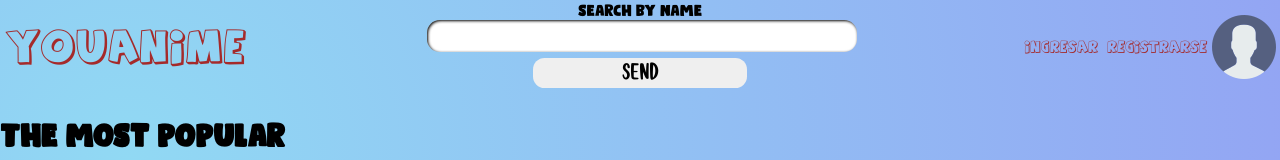
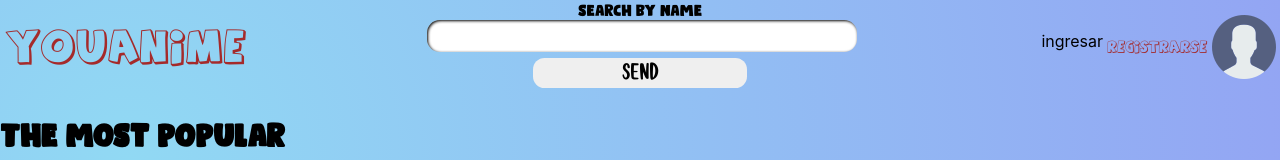
Before and after one commit to floresmatias0/animedb, a React (Create React App) app in the folder client/: page / in a window 1280 px wide. Shown: the top 160 px of the page. Built offline with nearby package versions, Linux system fonts and the light colour scheme; no server answers.

Commit message:
controllers and routes finish for operation and user

```diff
--- a/client/src/App.js
+++ b/client/src/App.js
@@ -35,7 +35,7 @@ function App() {
       <Route exact path="/animes/:nameGenre" component={ByGenre}/>
       <Route exact path="/register" component={Register}/>
       <Route exact path="/login" component={Login}/>
-      <Route exact path="/profile" component={Profile}/>
+      <Route exact path="/profile/:idUser" component={Profile}/>
     </div>
   );
 }
--- a/client/src/components/navbar/navbar.js
+++ b/client/src/components/navbar/navbar.js
@@ -7,6 +7,7 @@ import axios from 'axios';
 import { connect } from 'react-redux';
 import { removeUser } from '../../redux/animesDuck/animesDuck';
 import Swal from 'sweetalert2';
+import bcrypt from 'bcryptjs';
 
 
 const Navbar = ({USERS,REMOVEUSER}) => {
@@ -44,6 +45,88 @@ const Navbar = ({USERS,REMOVEUSER}) => {
         window.location.reload()
     }
 
+    const loginWithSweetAlert = () => {
+        Swal.fire({
+            title: 'Login',
+            html: `<input type="text" id="login" class="swal2-input" placeholder="Email">
+            <input type="password" id="password" class="swal2-input" placeholder="Password">`,
+            confirmButtonText: 'Sign in',
+            focusConfirm: false,
+            preConfirm: async() => {
+              const login = Swal.getPopup().querySelector('#login').value
+              const password = Swal.getPopup().querySelector('#password').value
+                if (!login || !password) {
+                    Swal.showValidationMessage(`Please enter email and password`)
+                }
+                return { login: login, password: password }
+            }
+          }).then(async(result) => {
+              if(result.isConfirmed){
+                await axios.get('http://localhost:3001/users')
+                .then(async(res) => {
+                    console.log(res.data)
+                    let users = res.data
+                    for(let i = 0; i < users.length; i++ ){
+                            if(users[i].email === result.value.login){
+                            const match = await bcrypt.compare(result.value.password,users[i].password);
+                            if(match) {
+                                let options = {
+                                    method: 'POST',
+                                    url: 'http://localhost:3001/users/login',
+                                    header:{
+                                        ContentType: 'application/json',
+                                    },
+                                    data:{
+                                        email: result.value.login,
+                                        password: result.value.password
+                                        }
+                                }
+                                await axios.request(options)
+                                .then(user => {
+                                    if(user.data){
+                                        localStorage.setItem("user",JSON.stringify(user.data));
+                                    }else{
+                                        console.log("error")
+                                    }
+                                    })
+                                .catch(err => console.log(err))
+
+                                Swal.fire({
+                                    icon: 'success',
+                                    title: 'Great!.',
+                                    text: 'login successfully'  ,
+                                    confirmButtonText: 'Cool',
+                                    focusConfirm: false,
+                                }).then((result) => {
+                                    console.log(result)
+                                    if(result.isConfirmed || result.isDismissed){
+                                        window.location.reload();
+                                    }
+                                })
+
+                            }else{
+                                Swal.fire({
+                                    icon: 'error',
+                                    title: 'Oops...',
+                                    text: 'Incorrect password try again'
+                                  })
+                            }
+
+                    }else{
+                        Swal.fire({
+                            icon: 'error',
+                            title: 'Oops...',
+                            text: 'Email not exist'
+                            })
+                    }
+                    }
+                })
+                .catch(err => console.log(err))
+
+              }
+        })
+    }
+
     return(
         <div className={styles.container}>
 
@@ -73,9 +156,10 @@ const Navbar = ({USERS,REMOVEUSER}) => {
                     </div>
                 ):(
                     <div className={styles.buttonsLogin}>
-                        <Link to="/login">ingresar</Link>
+                        <p onClick={()=> loginWithSweetAlert()}> ingresar</p>
+                        {/* <Link to="/login">ingresar</Link> */}
                         <Link to="/register">registrarse</Link>
-                        <img src={noImage} alt="userIcon" onClick={() => history.push("/profile")}/>
+                        <img src={noImage} alt="userIcon" onClick={() => history.push(`/profile/${JSON.parse(localStorage.getItem('user')).id}`)}/>
                     </div>
                 )}
 
--- a/client/src/pages/Profile.js
+++ b/client/src/pages/Profile.js
@@ -1,18 +1,40 @@
-import React from 'react';
+import React, { useState } from 'react';
 import {connect} from 'react-redux';
 import noImage from '../assets/images/user.png';
 import styles from '../styles/Profile.module.css';
 import noMovie from '../assets/images/Noclapperboard.png';
 import movie from '../assets/images/clapperboard.png';
-import { Link } from 'react-router-dom';
+import { Link, useParams } from 'react-router-dom';
+import axios from 'axios';
 
 const Profile = ({USER}) => {
+
+    const { idUser } = useParams();
 
     const popUp = (URL) => {
         window.open(URL, 'Nombre de la ventana', 'toolbar=0,scrollbars=0,location=0,statusbar=0,menubar=0,resizable=1,width=640,height=400,left = 50,top = 50');
     }
 
-    console.log(USER.user.animes)
+    const [edit, setEdit] = useState(false);
+
+    const [photo, setPhoto] = useState()
+    const [newPhoto, setNewPhoto] = useState()
+    const [loadingPhoto, setLoadingPhoto] = useState(false)
+
+
+    const handleUpload = async () => {
+        setLoadingPhoto(true)
+        const formData = new FormData()
+        formData.append("file",photo[0]);
+        formData.append("upload_preset","itdlixpm");
+        return await axios.post('https://api.cloudinary.com/v1_1/djnhaprmj/upload',formData)
+        .then(image => {
+            setNewPhoto(image.data.url)
+            setLoadingPhoto(false)
+        }).catch(err=> {
+            console.log(err.message)
+        })
+    }
 
     return (
         <>
@@ -26,6 +48,19 @@ const Profile = ({USER}) => {
                                 <div className={styles.contentImage}>
                                     <img src={point.image ? point.image : noImage}
                                         alt="imageProfile"/>
+                                    <p onClick={() => setEdit(true ? true : false)}>editar</p>
+                                    <div className={edit ? styles.edit : styles.editHidden}>
+                                    <h3>upload photo</h3>
+                                        <input type="file" className={styles.inputFile} onChange={(e)=>setPhoto(e.target.files)}/>
+                                        {loadingPhoto ?(
+                                            // <img className={styles.loadingPhotoImg} src={pikachu} alt="loading..."/>
+                                            <p>loading...</p>
+                                        ):(
+                                            <button
+                                            className={styles.button}
+                                            onClick={handleUpload}>upload photo</button>
+                                        )}
+                                    </div>
                                 </div>
                                 <div className={styles.contentInfo}>
                                     <p>{point.email}</p>
```
Also changed, not shown: 2 other files (tests, documents, lock files or other folders).
